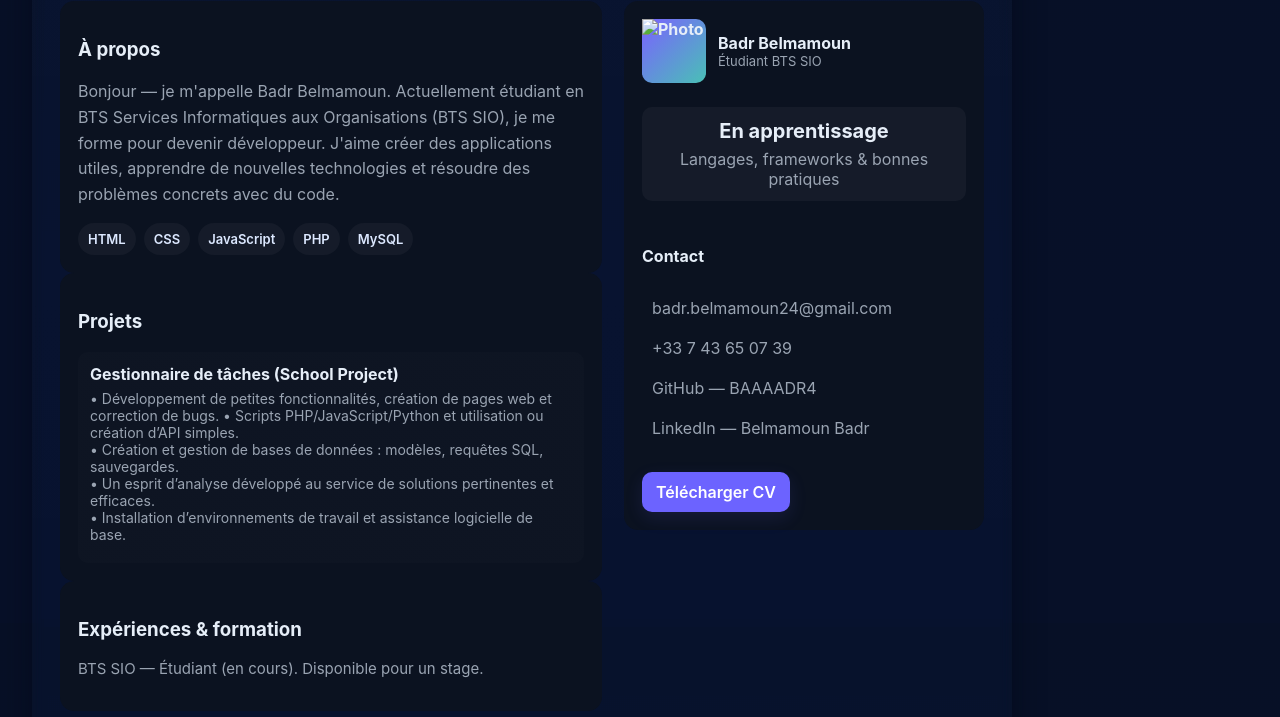
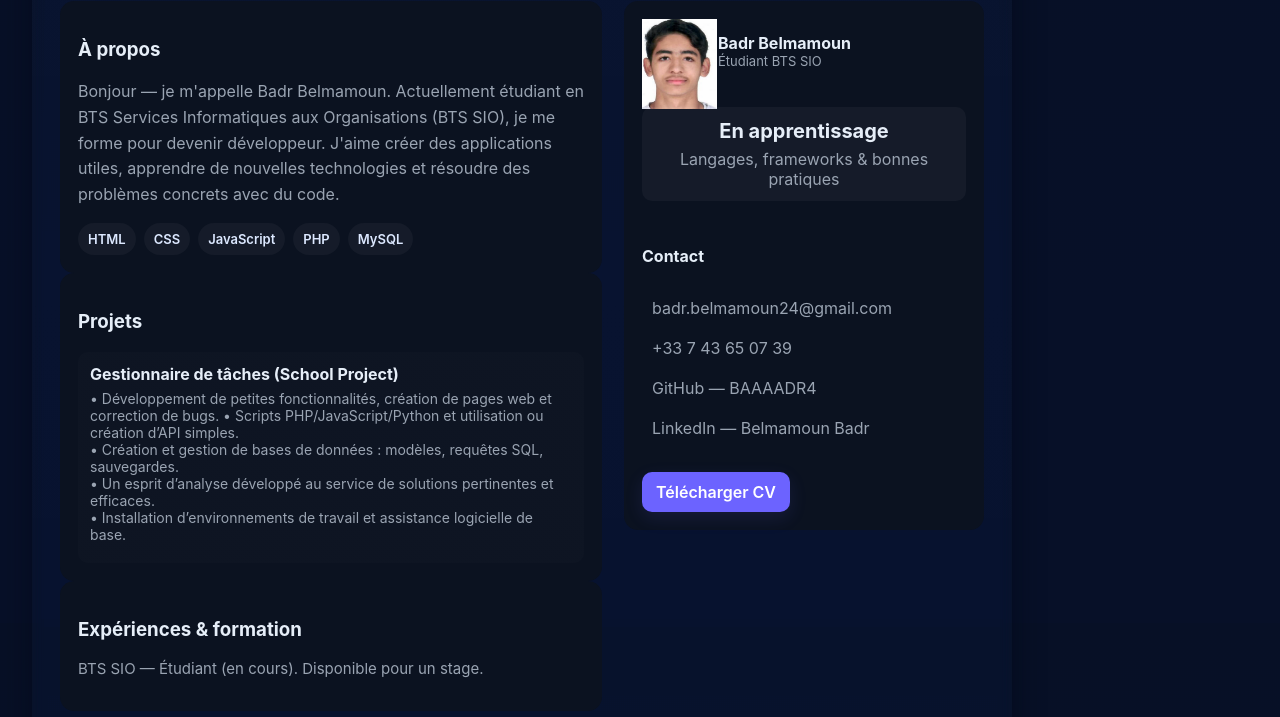
Before and after one commit to BAAAADR4/portfolio, a plain HTML site: page index.html in a window 1280 px wide. Shown: the part 177-894 px from the top of the page. Drawn offline with Linux system fonts and the light colour scheme.

Commit message:
Update index.html

```diff
--- a/index.html
+++ b/index.html
@@ -300,7 +300,7 @@
                     <div style="display:flex;align-items:center;gap:12px">
                         <div
                             style="width:64px;height:64px;border-radius:10px;background:linear-gradient(135deg,#7B61FF,#49C0B6);display:grid;place-items:center;font-weight:700">
-                            <img src="ma photo.jpg" alt="Photo" width="75" height="90">
+                            <img src="./images/maphoto.jpg" alt="Photo" width="75" height="90">
                         </div>
 
                         <div>
```
